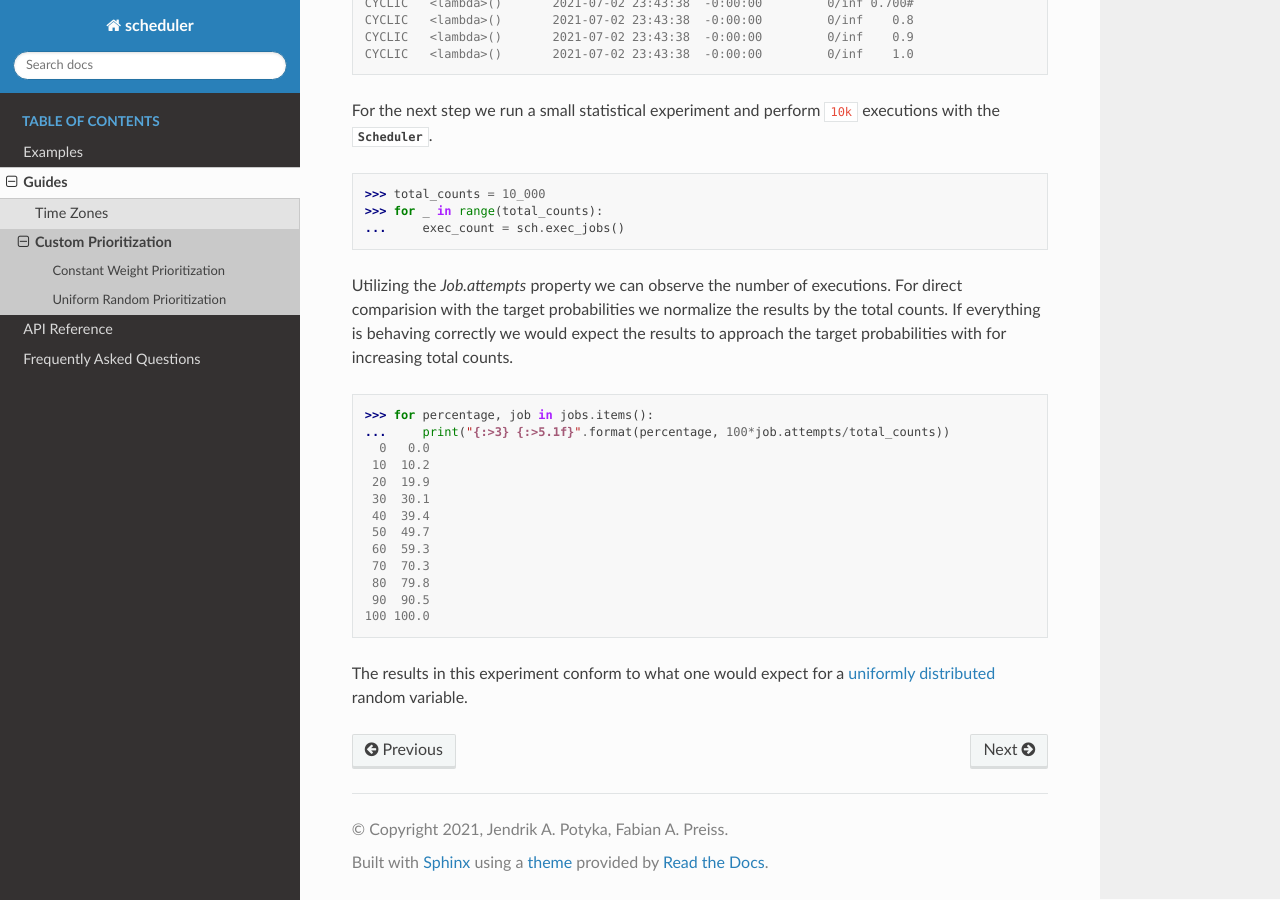
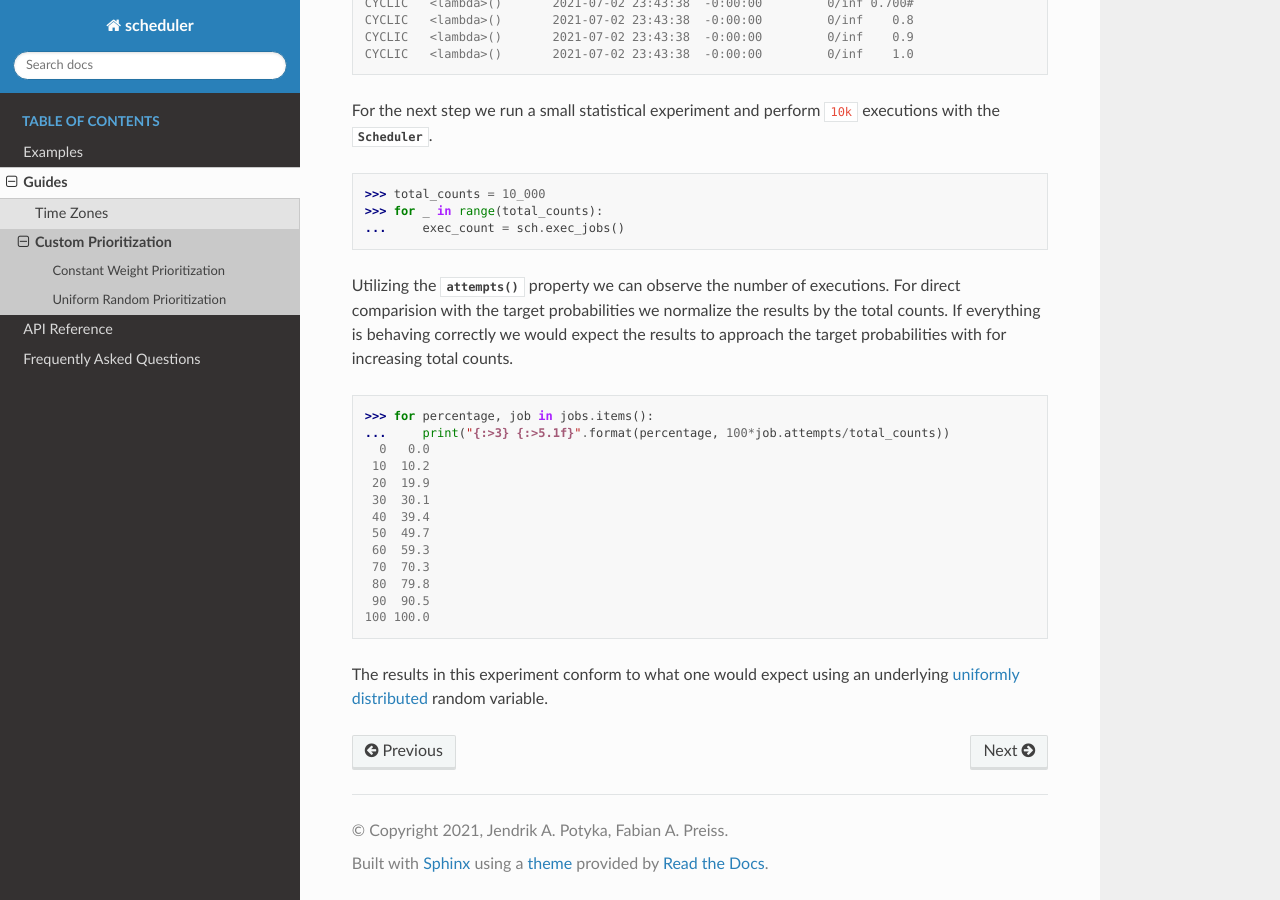
Before and after one commit to DigonIO/scheduler, a Sphinx documentation site: the page built from doc/pages/guides/custom_prioritization.rst, in a window 1280 px wide and 900 px high, scrolled down 3814 px. Built offline with Sphinx 7.4.7 and the Read the Docs theme 2.0.0, drawn with Linux system fonts in a browser that asks for light colours; formulas are drawn with MathJax 3.

Commit message:
Small doc formulation and formatting improvements.

```diff
--- a/doc/pages/guides/custom_prioritization.rst
+++ b/doc/pages/guides/custom_prioritization.rst
@@ -134,15 +134,16 @@ resembling more of a load balancer than a classical scheduler.
 The following function implementation interpretes the `weight` of a :class:`~scheduler.job.Job`
 as a probability for it's execution using the `uniformly distributed`_ random number
 generator `random.random()`. With `random.random()` generating values in the interval
-``[0,1)``, the :class:`~scheduler.job.Job`'s `weight`\ s of ``0``, ``0.3`` and ``1`` would be interpreted as a probabilities
-of ``0%``, ``30%`` and ``100%``.
+``[0,1)``, the :class:`~scheduler.job.Job`'s `weight`\ s of ``0``, ``0.3`` and ``1``
+would be interpreted as a probabilities of ``0%``, ``30%`` and ``100%``.
 
 .. warning:: In contrast to a regular scheduler the following example completely disregards
     the time element.
 
 The :class:`~scheduler.core.Scheduler` expects a prioritization function of the signature
 ``Callable[[float, Job, int, int], float]``. The custom prioritization function is
-available in :mod:`~scheduler.util` as :meth:`~scheduler.util.Prioritization.random_priority_function`.
+available in :mod:`~scheduler.util` as
+:meth:`~scheduler.util.Prioritization.random_priority_function`.
 
 .. code-block:: python
 
@@ -238,7 +239,7 @@ probabilities with for increasing total counts.
      90  90.5
     100 100.0
 
-The results in this experiment conform to what one would expect for a `uniformly distributed`_
-random variable.
+The results in this experiment conform to what one would expect using an underlying
+`uniformly distributed`_ random variable.
 
 .. _uniformly distributed: https://en.wikipedia.org/wiki/Continuous_uniform_distribution
```
Also changed, not shown: other parts of doc/pages/guides/custom_prioritization.rst (+1 -1 lines), README.md (+6 -4 lines), setup.py (+6 -1 lines).
